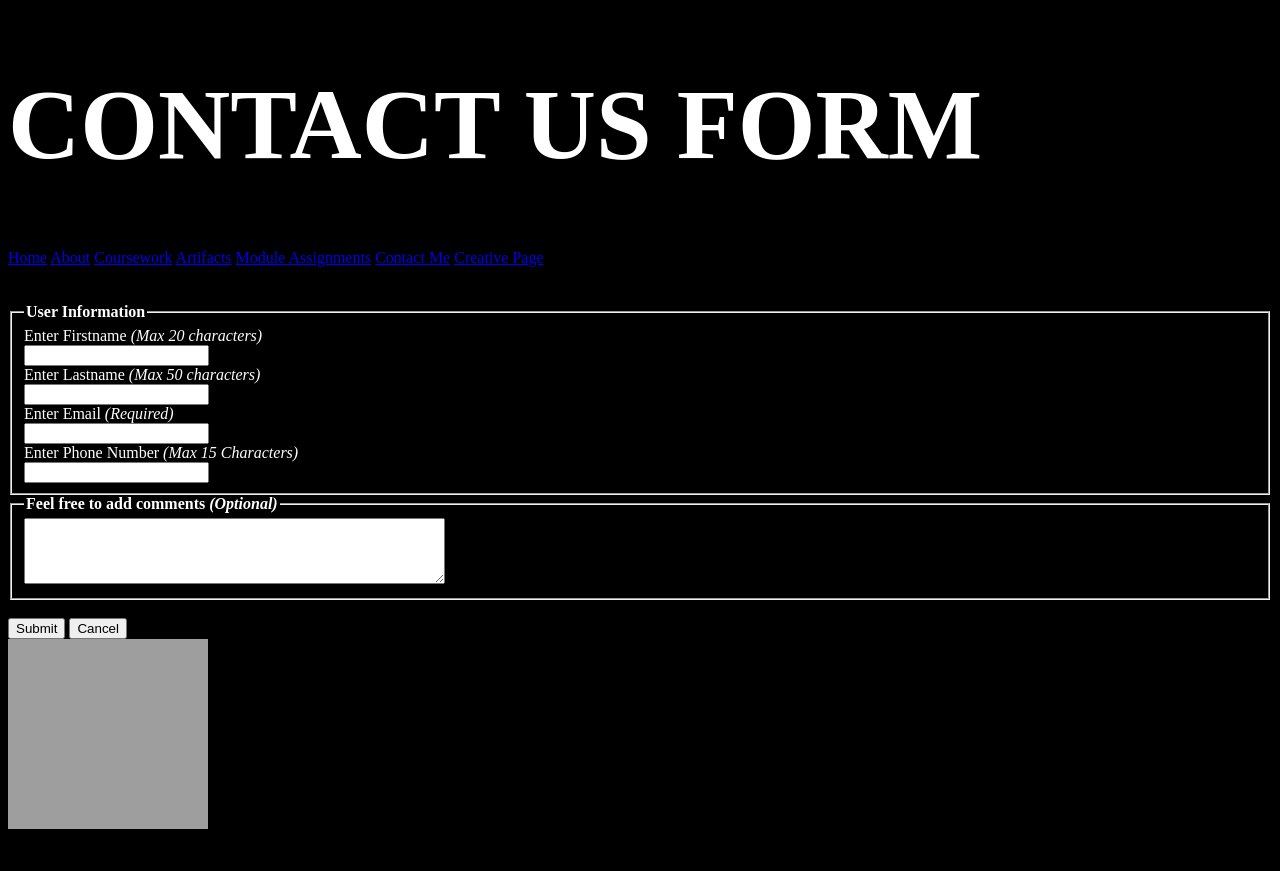
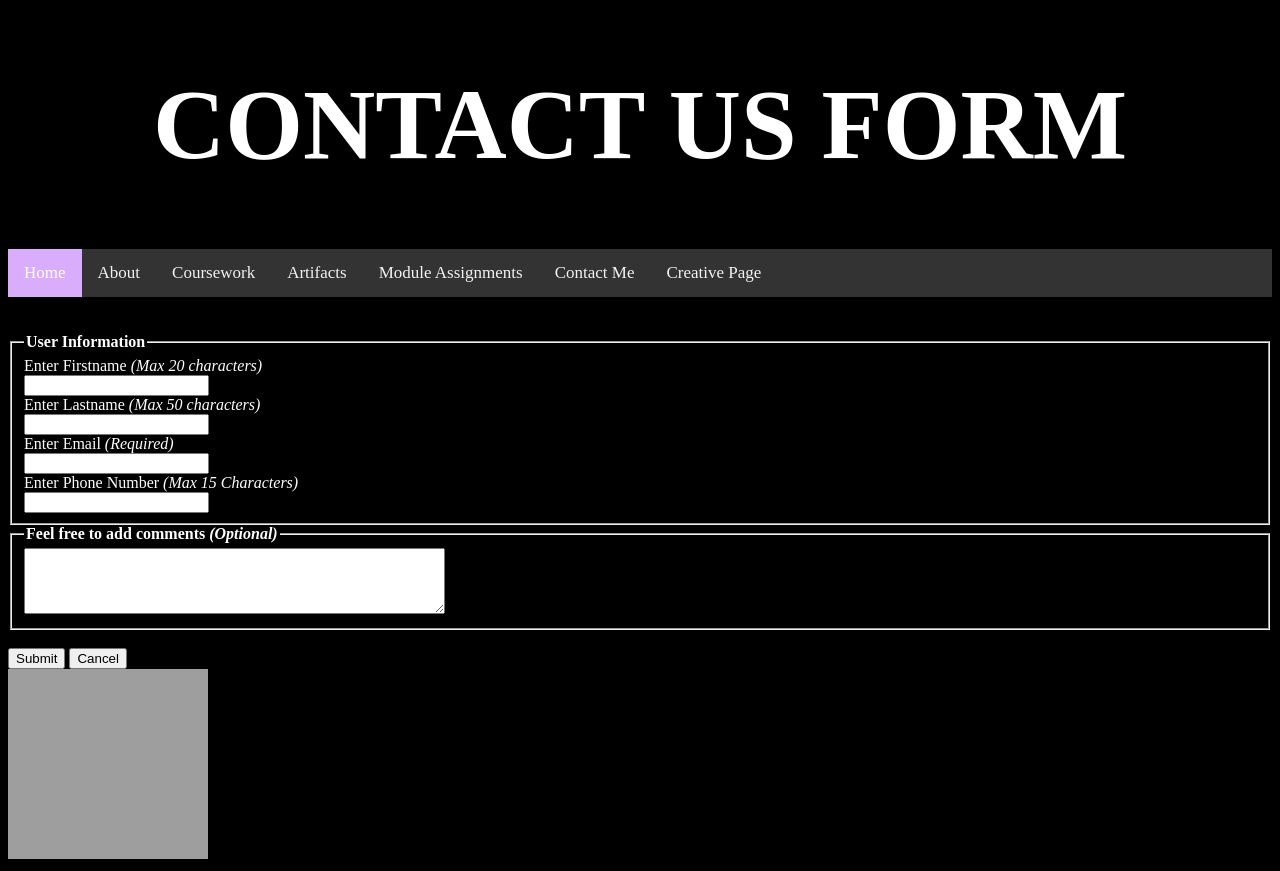
Before and after one commit to jdang95/ContactMe, a plain HTML site: page index.html in a window 1280 px wide. Before the commit the page ends 841 px from the top, so only its background shows below. Drawn offline with Linux system fonts and the light colour scheme; grey boxes are pictures that could not be loaded.

Commit message:
Update style.css

```diff
--- a/style.css
+++ b/style.css
@@ -1,7 +1,44 @@
 body{
   background-color: black;
+}
+
+
+/* Add a black background color to the top navigation */
+.topnav {
+    background-color: #333;
+    overflow: hidden;
+}
+
+/* Style the links inside the navigation bar */
+.topnav a {
+    float: left;
+    color: #f2f2f2;
+    text-align: center;
+    padding: 14px 16px;
+    text-decoration: none;
+    font-size: 17px;
+}
+
+/* Change the color of links on hover */
+.topnav a:hover {
+    background-color: #ddd;
+    color: black;
+}
+
+/* Add a color to the active/current link */
+.topnav a.active {
+    background-color: #D9ACFC;
+    color: white;
+}
+
+h1{
+  color: white;
+  text-align:center;
+  font-size: 100px;
+  font-family:'DancingScriptRegular';
 
 }
+
 
 
 #errorMessages{
```
